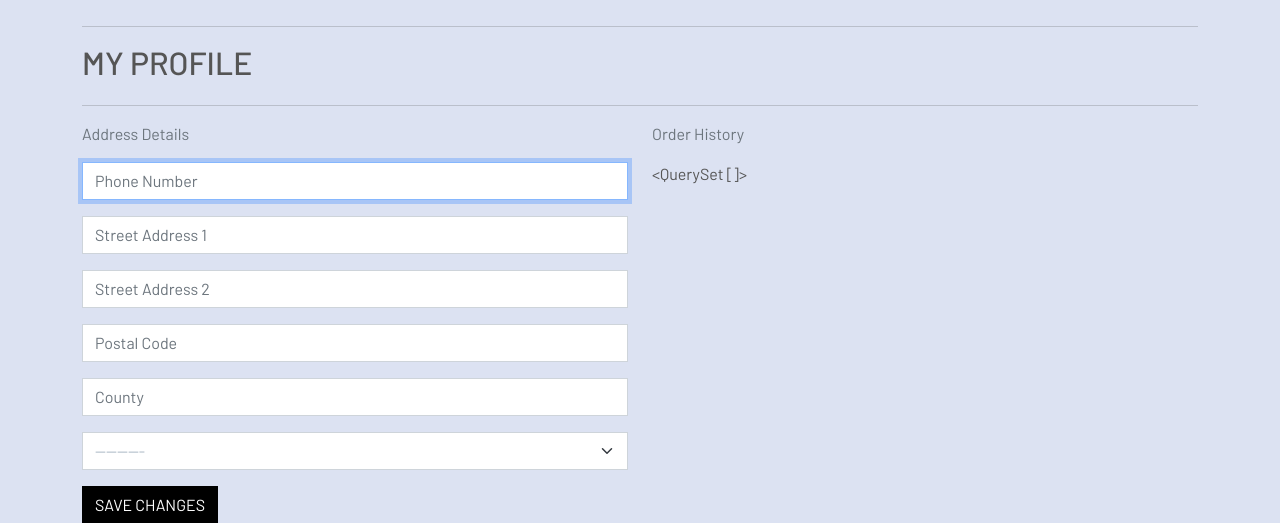
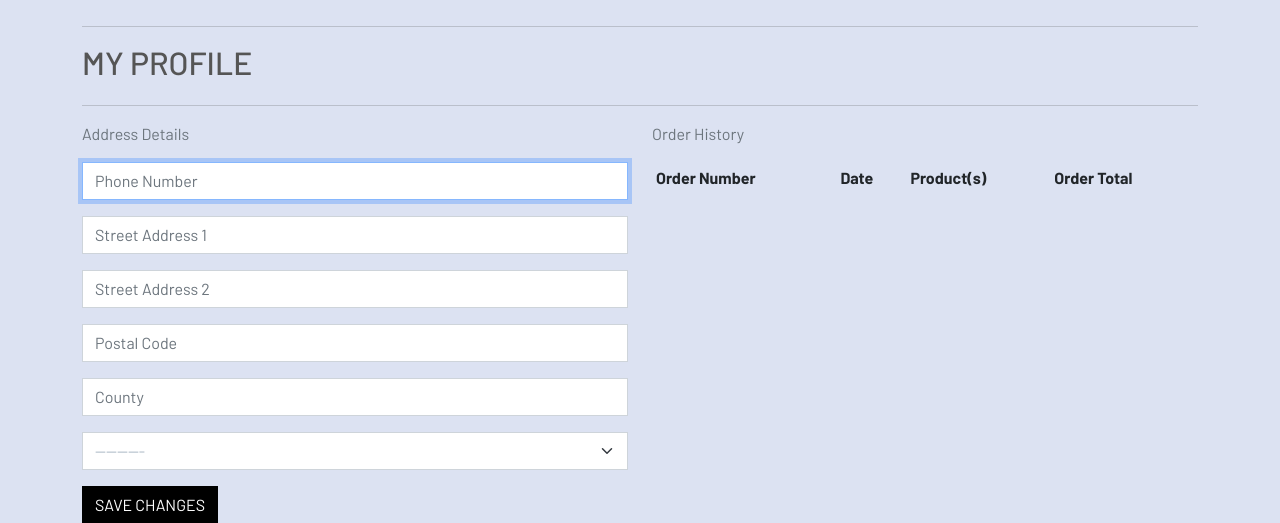
Before and after one commit to SamuelMasters/play-store, a Django app: page /user_profiles/ in a window 1280 px wide. Shown: the part 49-572 px from the top of the page. Run offline with Django 3.2, Linux system fonts and the light colour scheme; the visitor is signed in with stand-in values (Sample User, id 1); data comes from the database, SQL or seed files in the repository; data that the repository does not hold is empty; some libraries are stand-ins or nearby versions.

Commit message:
add save_info functionality at checkout, add order_history view

```diff
--- a/checkout/admin.py
+++ b/checkout/admin.py
@@ -12,7 +12,7 @@ class OrderAdmin(admin.ModelAdmin):
 
     readonly_fields = ('order_number', 'date', 'order_total')
 
-    fields = ('order_number', 'date', 'full_name', 'email',
+    fields = ('order_number', 'user_profile', 'date', 'full_name', 'email',
               'phone_number', 'street_address1', 'street_address2',
               'county', 'postcode', 'country', 'order_total')
 
--- a/user_profiles/static/css/profile.css
+++ b/user_profiles/static/css/profile.css
@@ -1,3 +1,8 @@
+.order-history {
+    max-height: 416px;
+    overflow-y: auto;
+}
+
 #id_default_country,
 #id_default_country option:not(:first-child) {
     color: #000;
--- a/user_profiles/templates/profiles/profile.html
+++ b/user_profiles/templates/profiles/profile.html
@@ -28,14 +28,46 @@
         </div>
         <div class="col-12 col-lg-6">
             <p class="text-muted">Order History</p>
-            {{ orders }}
+            <div class="order-history table-responsive">
+                <table class="table table-sm table-borderless">
+                    <thead>
+                        <tr>
+                            <th>Order Number</th>
+                            <th>Date</th>
+                            <th>Product(s)</th>
+                            <th>Order Total</th>
+                        </tr>
+                    </thead>
+                    <tbody>
+                        {% for order in orders %}
+                        <tr>
+                            <td>
+                                <a href="{% url 'order_history' order.order_number %}" title="{{ order.order_number }}">
+                                    {{ order.order_number|truncatechars:6 }}
+                                </a>
+                            </td>
+                            <td>{{ order.date }}</td>
+                            <td>
+                                <ul class="list-unstyled">
+                                    {% for item in order.lineitems.all %}
+                                    <li class="small">
+                                        {{ item.product.name }} x{{ item.quantity }}
+                                    </li>
+                                    {% endfor %}
+                                </ul>
+                            </td>
+                        </tr>
+                        {% endfor %}
+                    </tbody>
+                </table>
+            </div>
         </div>
     </div>
 
-{% endblock %}
+    {% endblock %}
 
-{% block postloadjs %}
+    {% block postloadjs %}
     {{ block.super }}
     <script src="{% static 'js/country_script.js' %}">
     </script>
-{% endblock %}
+    {% endblock %}
--- a/user_profiles/urls.py
+++ b/user_profiles/urls.py
@@ -3,4 +3,5 @@ from . import views
 
 urlpatterns = [
     path('', views.user_profile, name='user_profile'),
+    path('order_history/<order_number>/', views.order_history, name='order_history'),
 ]
--- a/user_profiles/views.py
+++ b/user_profiles/views.py
@@ -3,6 +3,7 @@ from django.contrib import messages
 
 from .models import UserProfile
 from .forms import UserProfileForm
+from checkout.models import Order
 
 
 def user_profile(request):
@@ -28,3 +29,20 @@ def user_profile(request):
     }
 
     return render(request, template, context)
+
+
+def order_history(request, order_number):
+    order = get_object_or_404(Order, order_number=order_number)
+
+    messages.info(request, (
+        f'This is a past confirmation for order number {order_number}.'
+        'A confirmation email was sent on the order date.'
+    ))
+
+    template = 'checkout/checkout_success.html'
+    context = {
+        'order': order,
+        'from_profile': True,
+    }
+
+    return render(request, template, context)
```
Also changed, not shown: checkout/templates/checkout/checkout.html (+12 -0 lines), checkout/templates/checkout/checkout_success.html (+9 -0 lines), checkout/views.py (+22 -0 lines).
